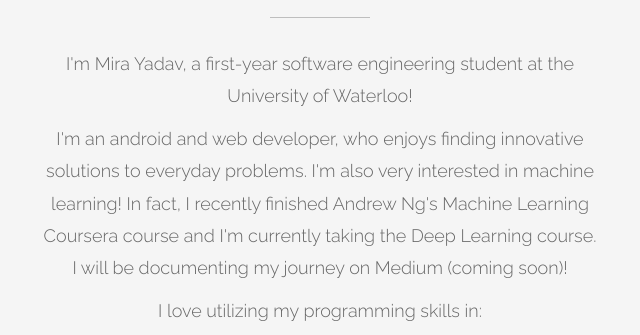
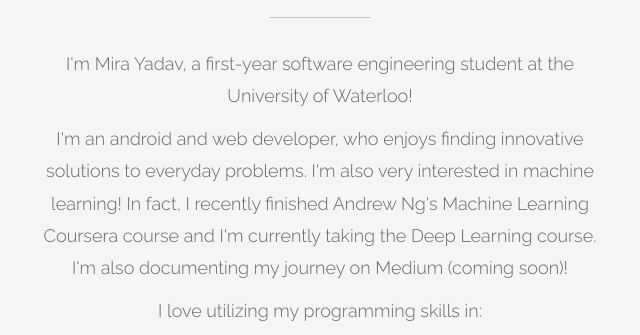
Before and after one commit to mirayadav/mirayadav.github.io, a plain HTML site: page index.html in a window 1280 px wide. Shown: the part 1020-1355 px from the top of the page, 320-960 px from the left. Drawn offline with Linux system fonts and the light colour scheme.

Commit message:
update bio

```diff
--- a/index.html
+++ b/index.html
@@ -109,7 +109,7 @@
 						<div class="pfblock-line"></div>
 						<div class="pfblock-subtitle">
                             <p>I'm Mira Yadav, a first-year software engineering student at the University of Waterloo! </p>
-                            <p>I'm an android and web developer, who enjoys finding innovative solutions to everyday problems. I'm also very interested in machine learning! In fact, I recently finished Andrew Ng's Machine Learning Coursera course and I'm currently taking the Deep Learning course. I will be documenting my journey on Medium (coming soon)! </p>
+                            <p>I'm an android and web developer, who enjoys finding innovative solutions to everyday problems. I'm also very interested in machine learning! In fact, I recently finished Andrew Ng's Machine Learning Coursera course and I'm currently taking the Deep Learning course. I'm also documenting my journey on Medium (coming soon)! </p>
                             <p>I love utilizing my programming skills in: </p>
 						</div>
 					</div>
```
